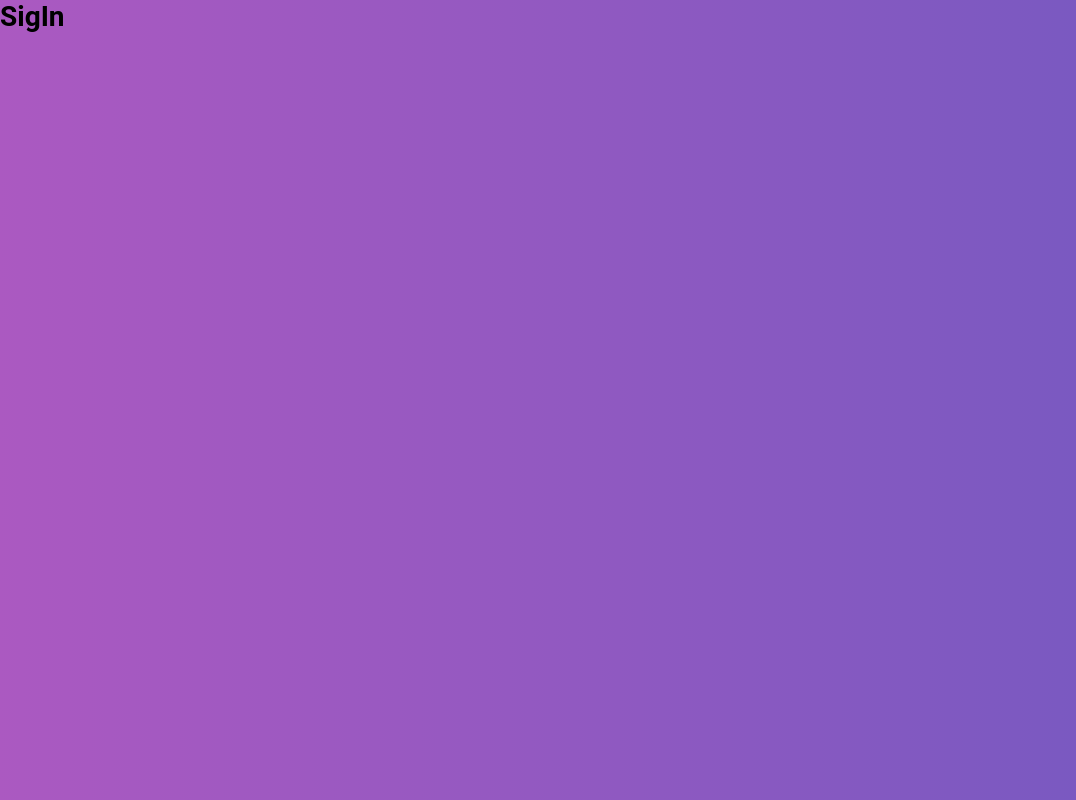
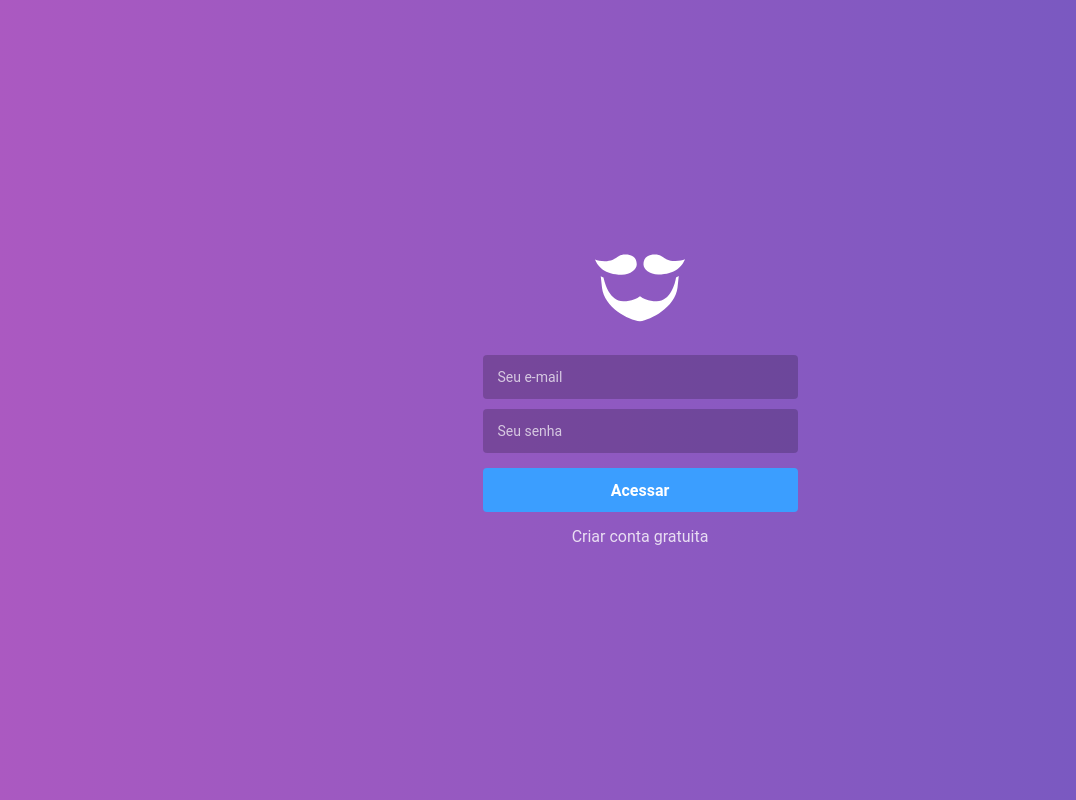
Before and after one commit to viniferrareze/gobarber-web, a React (Create React App) app: page / in a window 1280 px wide. Shown: the whole page, without its empty margins (0-1076 px from the left). Built offline with nearby package versions, Linux system fonts and the light colour scheme.

Commit message:
feat: estilizando tela de autenticação

```diff
--- a/package.json
+++ b/package.json
@@ -7,6 +7,7 @@
     "@testing-library/react": "^9.3.2",
     "@testing-library/user-event": "^7.1.2",
     "history": "^4.10.1",
+    "polished": "^3.4.4",
     "prop-types": "^15.7.2",
     "react": "^16.12.0",
     "react-dom": "^16.12.0",
--- a/src/pages/SignIn/index.js
+++ b/src/pages/SignIn/index.js
@@ -1,7 +1,20 @@
 import React from 'react';
+import { Link } from 'react-router-dom';
 
-// import { Container } from './styles';
+import logo from '../../assets/logo.svg';
 
 export default function SignIn() {
-   return <h1>SigIn</h1>;
+   return (
+      <>
+         <img src={logo} alt="GoBarber" />
+
+         <form>
+            <input type="email" placeholder="Seu e-mail" />
+            <input type="password" placeholder="Seu senha" />
+
+            <button type="submit">Acessar</button>
+            <Link to="/register">Criar conta gratuita</Link>
+         </form>
+      </>
+   );
 }
--- a/src/pages/SignUp/index.js
+++ b/src/pages/SignUp/index.js
@@ -1,7 +1,21 @@
 import React from 'react';
+import { Link } from 'react-router-dom';
 
-// import { Container } from './styles';
+import logo from '../../assets/logo.svg';
 
 export default function SignUp() {
-   return <h1>SignUp</h1>;
+   return (
+      <>
+         <img src={logo} alt="GoBarber" />
+
+         <form>
+            <input type="text" placeholder="Seu nome completo" />
+            <input type="email" placeholder="Seu e-mail" />
+            <input type="password" placeholder="Seu senha" />
+
+            <button type="submit">Criar conta</button>
+            <Link to="/">Já tenho login</Link>
+         </form>
+      </>
+   );
 }
--- a/src/pages/_layouts/auth/index.js
+++ b/src/pages/_layouts/auth/index.js
@@ -1,10 +1,14 @@
 import React from 'react';
 import PropTypes from 'prop-types';
 
-import { Wrapper } from './styles';
+import { Wrapper, Content } from './styles';
 
 export default function AuthLayout({ children }) {
-   return <Wrapper>{children}</Wrapper>;
+   return (
+      <Wrapper>
+         <Content>{children}</Content>
+      </Wrapper>
+   );
 }
 
 AuthLayout.propTypes = {
--- a/src/pages/_layouts/auth/styles.js
+++ b/src/pages/_layouts/auth/styles.js
@@ -1,6 +1,64 @@
 import styled from 'styled-components';
+import { darken } from 'polished';
 
 export const Wrapper = styled.div`
    height: 100%;
    background: linear-gradient(-90deg, #7159c1, #ab59c1);
+
+   display: flex;
+   justify-content: center;
+   align-items: center;
 `;
+
+export const Content = styled.div`
+   width: 100%;
+   max-width: 315px;
+   text-align: center;
+
+   form {
+      display: flex;
+      flex-direction: column;
+      margin-top: 30px;
+
+      input {
+         background: rgba(0, 0, 0, 0.2);
+         border: 0;
+         border-radius: 4px;
+         height: 44px;
+         padding: 0 15px;
+         color: #fff;
+         margin: 0 0 10px;
+
+         &::placeholder {
+            color: rgba(255, 255, 255, 0.7);
+         }
+      }
+
+      button {
+         margin: 5px 0 0;
+         height: 44px;
+         background: #3b9eff;
+         font-weight: bold;
+         color: #fff;
+         border: 0;
+         border-radius: 4px;
+         font-size: 16px;
+         transition: background 0.2s;
+
+         &:hover {
+            background: ${darken(0.04, '#3b9eff')};
+         }
+      }
+
+      a {
+         color: #fff;
+         margin-top: 15px;
+         font-size: 16px;
+         opacity: 0.8;
+
+         &:hover {
+            opacity: 1;
+         }
+      }
+   }
+`;
```
Also changed, not shown: src/assets/logo.svg (added), 1 other file (tests, documents, lock files or other folders).
